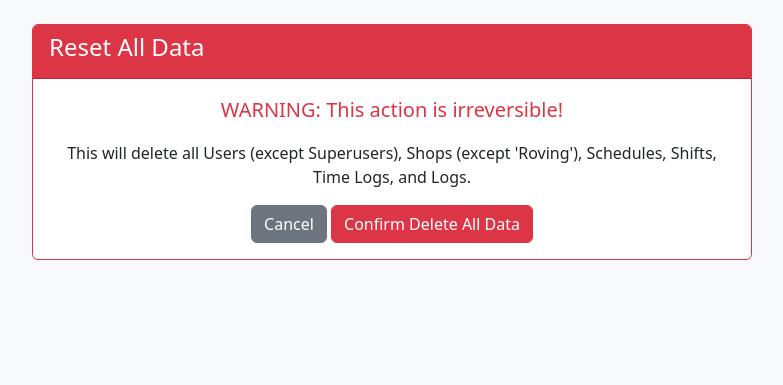
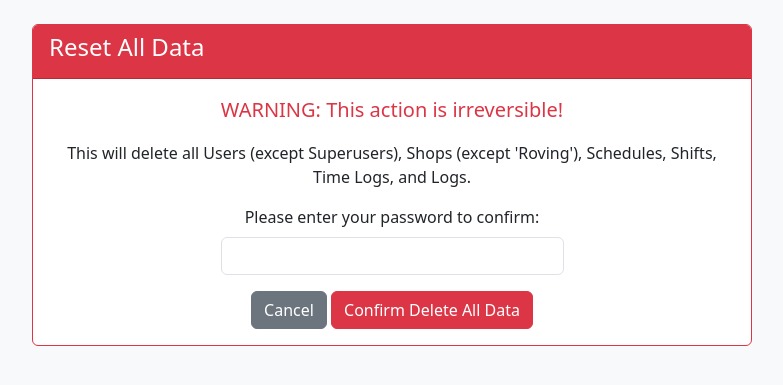
Before and after one commit to mmdizondotr-max/HRISv2-PC, a Django app: page /scheduling/reset-data/ in a window 1280 px wide. Shown: the part 66-451 px from the top of the page, without its empty margins (248-1031 px from the left). Run offline with Django 5.2, Linux system fonts and the light colour scheme; the visitor is signed in with stand-in values (Sample User, id 1).

Commit message:
Fix DTR edit detection, add name to DTR PDF, and secure reset data
- Fixed DTR Edit "No changes made" issue by capturing original values before form validation.
- Added employee name to the DTR print view (PDF).
- Implemented password verification for the Reset Data action.
- Fixed 500 error in `reset_data` and `load_test_data` for unauthenticated users.

```diff
--- a/scheduling/templates/scheduling/reset_confirm.html
+++ b/scheduling/templates/scheduling/reset_confirm.html
@@ -18,6 +18,10 @@
 
                     <form method="post">
                         {% csrf_token %}
+                        <div class="mb-3">
+                            <label for="password" class="form-label">Please enter your password to confirm:</label>
+                            <input type="password" class="form-control w-50 mx-auto" id="password" name="password" required>
+                        </div>
                         <a href="{% url 'scheduling:generator' %}" class="btn btn-secondary">Cancel</a>
                         <button type="submit" name="confirm_reset" class="btn btn-danger">Confirm Delete All Data</button>
                     </form>
--- a/scheduling/views.py
+++ b/scheduling/views.py
@@ -508,17 +508,23 @@ def reset_system_data(request_user):
     Preference.objects.all().delete()
     PasswordResetRequest.objects.all().delete()
 
-@user_passes_test(lambda u: u.tier == 'administrator' or u.is_superuser)
+@user_passes_test(lambda u: u.is_authenticated and (u.tier == 'administrator' or u.is_superuser))
 def reset_data(request):
     if request.method == 'POST':
         if 'confirm_reset' in request.POST:
-            reset_system_data(request.user)
-            messages.success(request, "All system data has been reset.")
-            return redirect('scheduling:generator')
+            password = request.POST.get('password')
+            if not password:
+                messages.error(request, "Password is required to confirm reset.")
+            elif not request.user.check_password(password):
+                messages.error(request, "Incorrect password. Data reset cancelled.")
+            else:
+                reset_system_data(request.user)
+                messages.success(request, "All system data has been reset.")
+                return redirect('scheduling:generator')
 
     return render(request, 'scheduling/reset_confirm.html')
 
-@user_passes_test(lambda u: u.tier == 'administrator' or u.is_superuser)
+@user_passes_test(lambda u: u.is_authenticated and (u.tier == 'administrator' or u.is_superuser))
 def load_test_data(request):
     if request.method == 'POST':
         # 0. Reset Data first
```
Also changed, not shown: attendance/templates/attendance/dtr.html (+11 -2 lines), attendance/views.py (+4 -4 lines), 1 other file.
